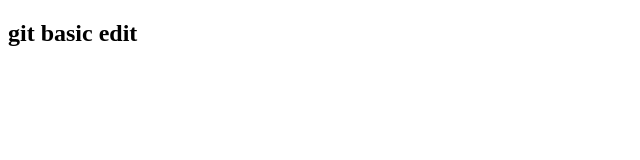
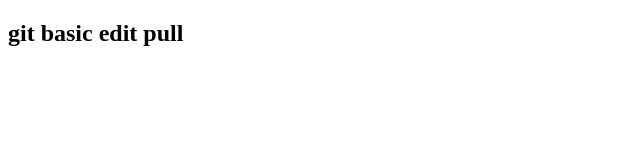
Before and after one commit to anika308142/my-first-website, a plain HTML site: page index.html in a window 1280 px wide. Shown: the full height of the page, 0-640 px from the left. Drawn offline with Linux system fonts and the light colour scheme.

Commit message:
Update index.html

```diff
--- a/index.html
+++ b/index.html
@@ -7,6 +7,6 @@
     <title>Document</title>
 </head>
 <body>
-    <h2>git basic edit</h2>
+    <h2>git basic edit pull</h2>
 </body>
 </html>
```
